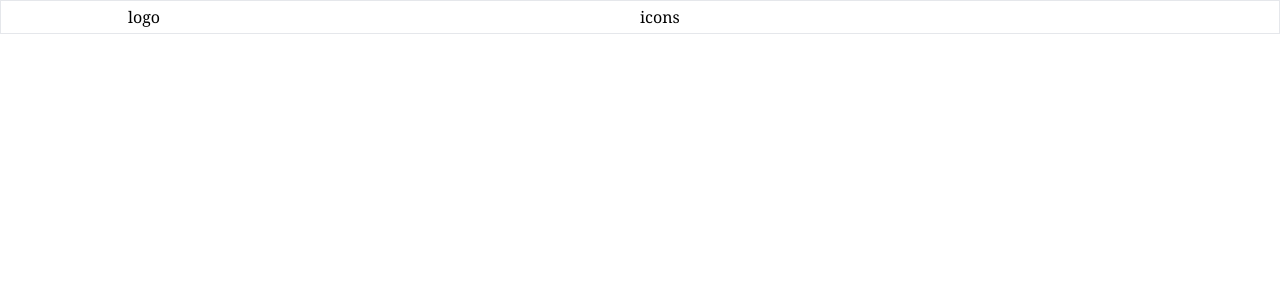
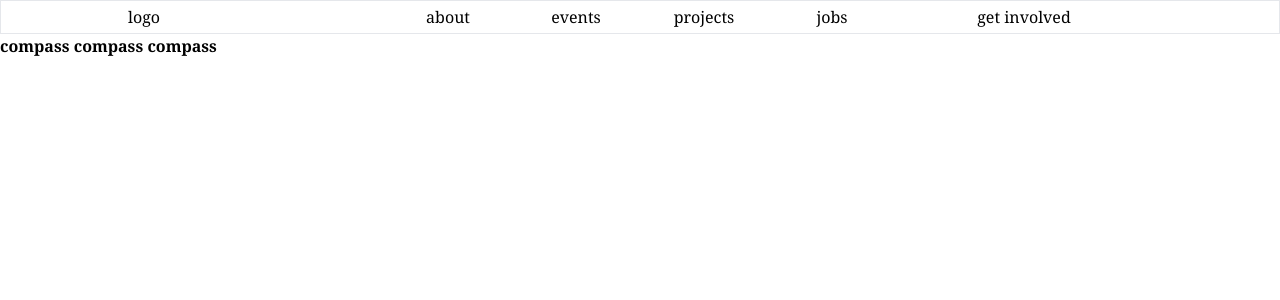
Before and after one commit to CompassInstitution/compass-landing-page, a React (Create React App) app: page / in a window 1280 px wide. Shown: the top 300 px of the page. Built offline with nearby package versions, Linux system fonts and the light colour scheme.

Commit message:
added names to respecitve components

```diff
--- a/src/App.js
+++ b/src/App.js
@@ -1,9 +1,23 @@
 import './App.css';
 import Navbar from './components/Navbar';
+import Events from './components/Events';
+import About from './components/About';
+import ProjectGallery from './components/ProjectGallery';
+import JobList from './components/JobList';
+import Footer from './components/Footer';
+
+
 
 function App() {
   return (
-    <Navbar />
+    <div>
+      <Navbar />
+      <About />
+      <Events />
+      <ProjectGallery />
+      <JobList />
+      <Footer />
+    </div>
   );
 }
 
--- a/src/components/About.js
+++ b/src/components/About.js
@@ -1,7 +1,10 @@
-export default function Navbar() {
+// Matteo
+export default function About() {
     return (
-        <div>
-
+        <div className="sticky font-serif font-extrabold">
+            <h1>
+                compass compass compass
+            </h1>
         </div>
     );
 }
--- a/src/components/Events.js
+++ b/src/components/Events.js
@@ -1,4 +1,5 @@
-export default function Navbar() {
+// Reese
+export default function Events() {
     return (
         <div>
 
--- a/src/components/Footer.js
+++ b/src/components/Footer.js
@@ -1,4 +1,5 @@
-export default function Navbar() {
+// Tony
+export default function Footer() {
     return (
         <div>
 
--- a/src/components/JobList.js
+++ b/src/components/JobList.js
@@ -1,4 +1,5 @@
-export default function Navbar() {
+// Matthew
+export default function JobList() {
     return (
         <div>
 
--- a/src/components/Navbar.js
+++ b/src/components/Navbar.js
@@ -3,12 +3,24 @@ export default function Navbar() {
         <nav className="sticky top-0 w-full border border-b-1 z-50">
             <div className="container max-w-5xl">
                 <div className="flex flex-row py-1 items-center font-serif">
-                    <div className="basis-1/2">
+                    <div className="basis-1/3">
                         logo
                     </div>
-                    <div className="basis-1/2">
-                        icons
-                    </div>
+                    <button className="basis-1/6 basis-">
+                        about
+                    </button>
+                    <button className="basis-1/6">
+                        events
+                    </button>
+                    <button className="basis-1/6">
+                        projects
+                    </button>
+                    <button className="basis-1/6">
+                        jobs
+                    </button>
+                    <button className="basis-1/3">
+                        get involved
+                    </button>
                 </div>
             </div>
         </nav>
--- a/src/components/ProjectGallery.js
+++ b/src/components/ProjectGallery.js
@@ -1,4 +1,5 @@
-export default function Navbar() {
+// Niklas
+export default function ProjectGallery() {
     return (
         <div>
 
```
